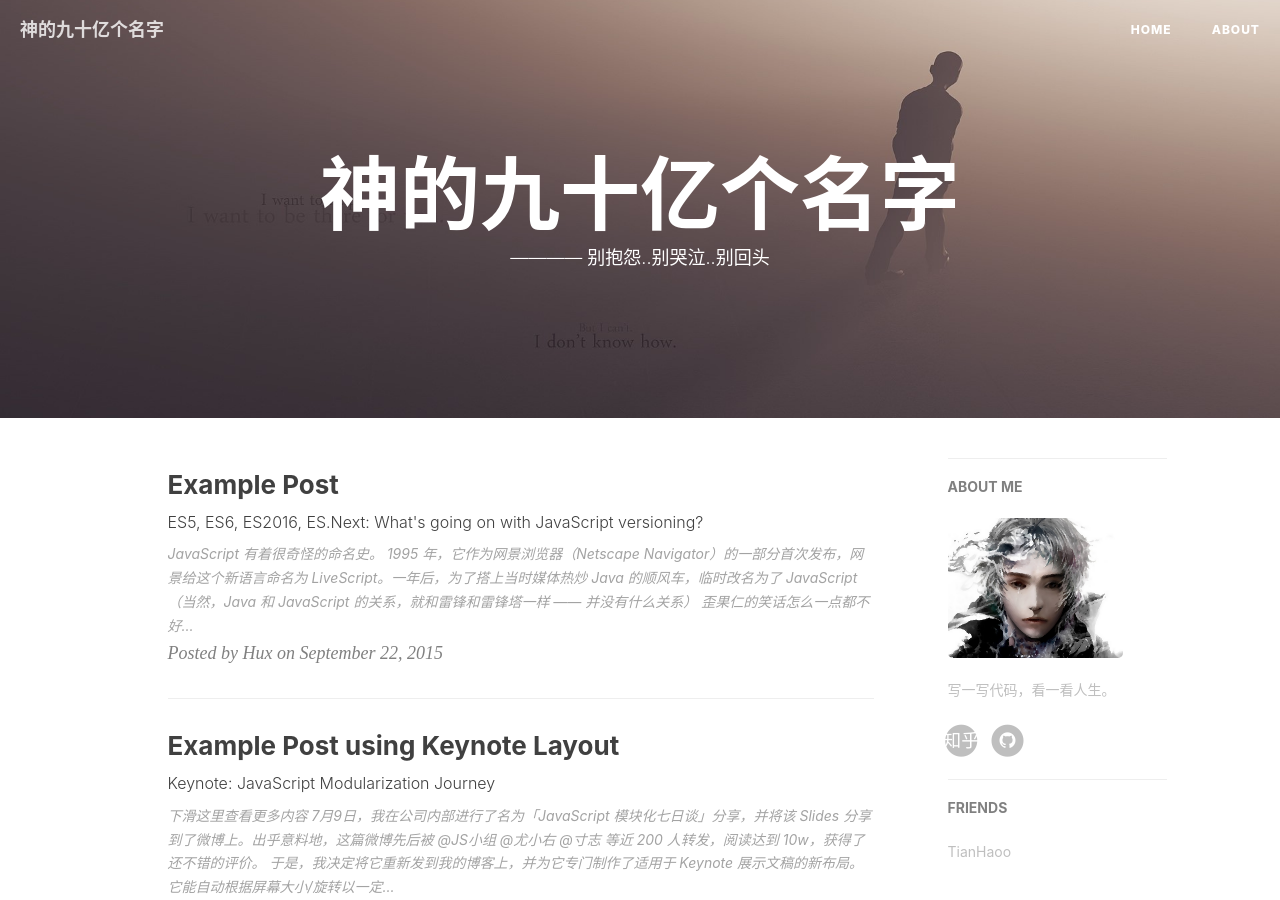
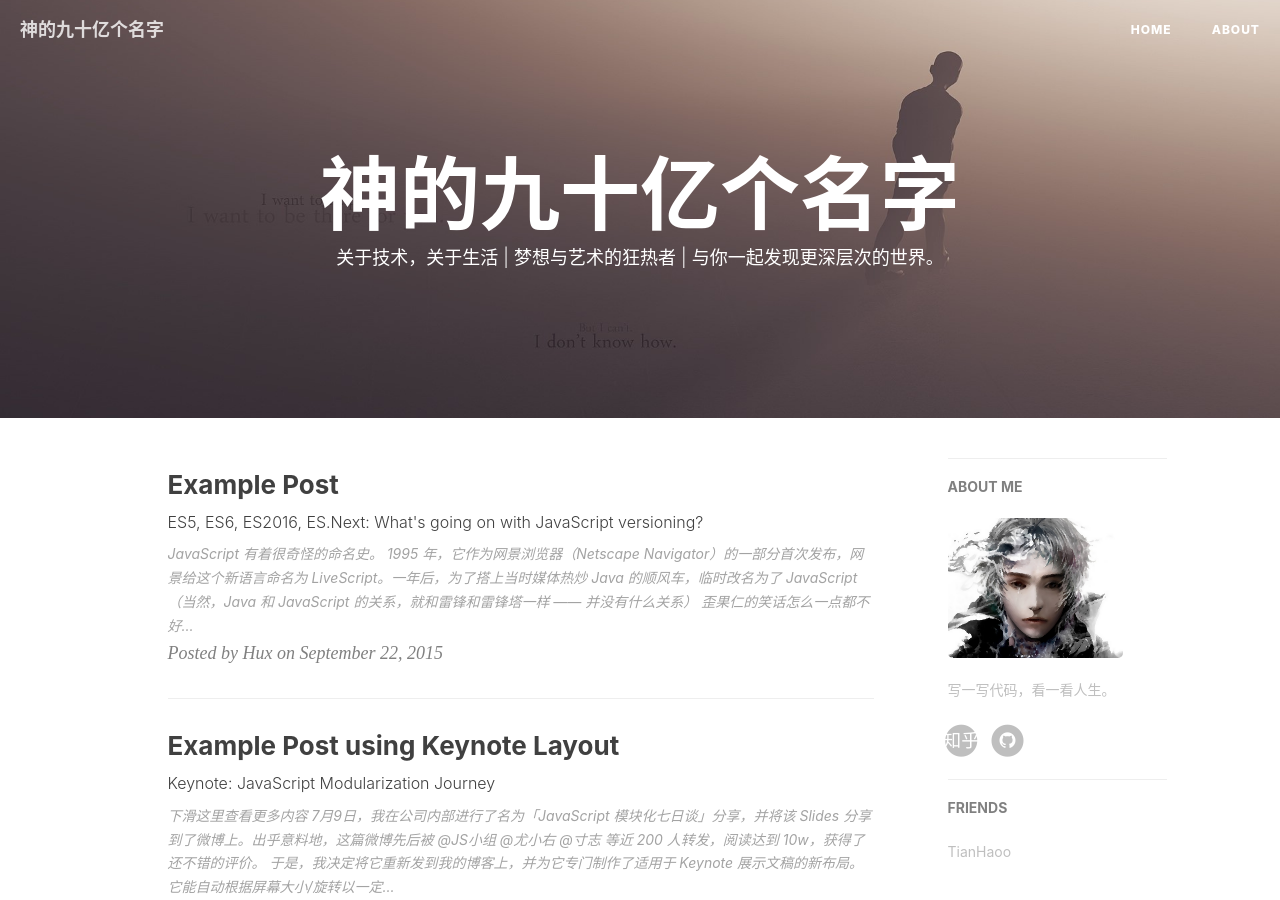
Before and after one commit to Fleschier/Fleschier.github.io, a Jekyll site: the page built from index.html, in a window 1280 px wide and 900 px high. Built offline with Jekyll 4.4.1, drawn with Linux system fonts in a browser that asks for light colours; nearby versions of some CDN libraries; the list of posts is cut into pages by our own code; comment, search, counter and statistics services are not loaded.

Commit message:
Update index.html

```diff
--- a/index.html
+++ b/index.html
@@ -1,6 +1,6 @@
 ---
 layout: page
-description: "———— 别抱怨..别哭泣..别回头"
+description: "关于技术，关于生活 | 梦想与艺术的狂热者 | 与你一起发现更深层次的世界。"
 ---
 
 {% for post in paginator.posts %}
```
